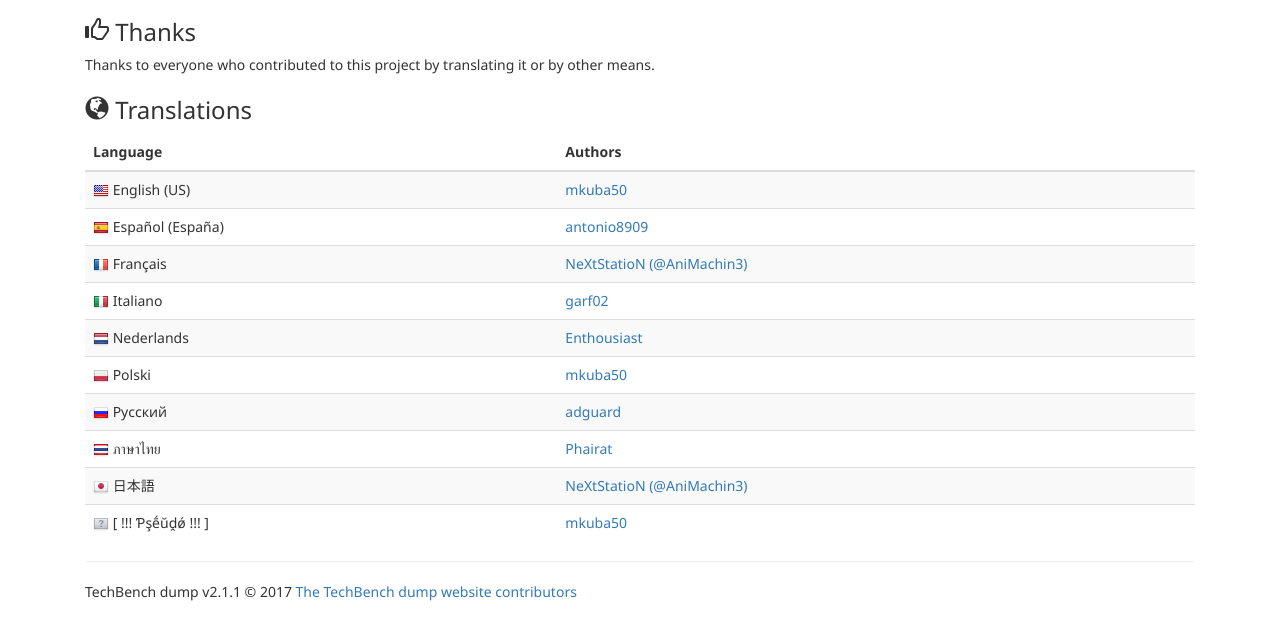
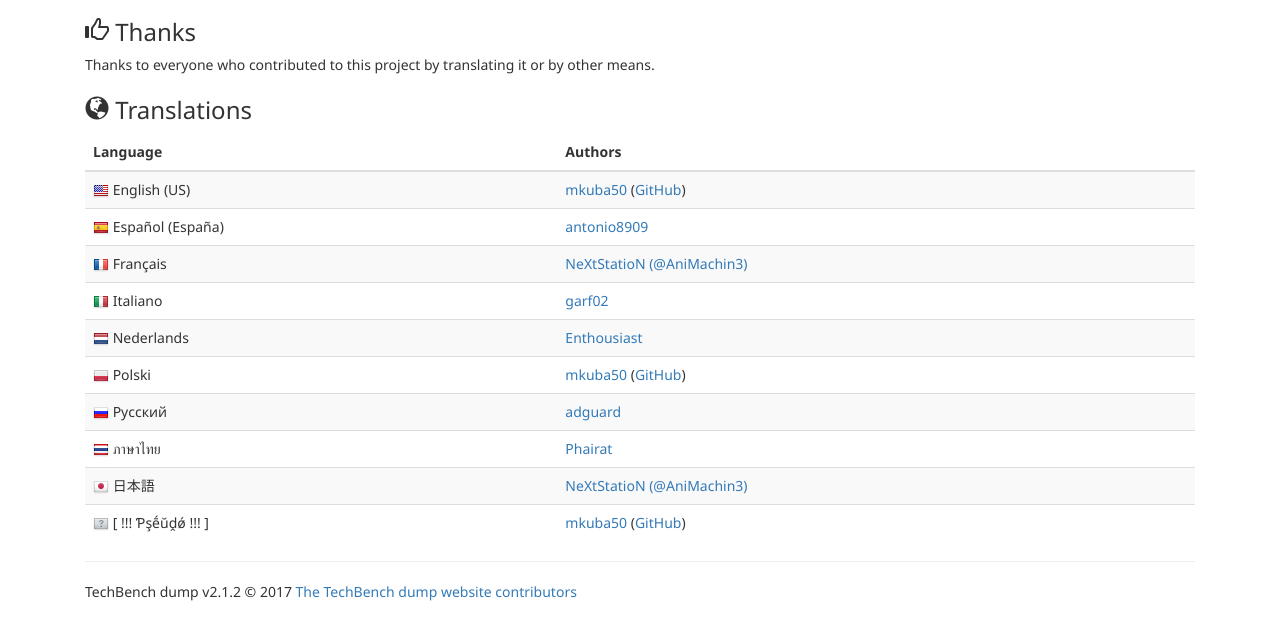
Before and after one commit to lzw29107/techbench-dump, a PHP site: page /about.php in a window 1280 px wide. Shown: the part 241-883 px from the top of the page. Run offline with PHP 8.4, Linux system fonts and the light colour scheme.

Commit message:
Change links to GitHub

```diff
--- a/web/about.php
+++ b/web/about.php
@@ -8,7 +8,7 @@
 // (at your option) any later version.
 
 // Additional terms to GPLv3 license apply, see LICENSE.txt file or
-// <https://gitlab.com/mkuba50/techbench-dump-web/blob/master/LICENSE.txt>.
+// <https://github.com/techbench-dump/website/blob/master/LICENSE.txt>.
 
 // This program is distributed in the hope that it will be useful,
 // but WITHOUT ANY WARRANTY; without even the implied warranty of
@@ -42,7 +42,7 @@ echo '<h1>'.$translation['tbDump'].'</h1>';
     </thead>
     <tr>
         <td><img src="lang/flags/en-US.png"> English (US)</td>
-        <td><a href="https://forums.mydigitallife.info/members/317641-mkuba50">mkuba50</a></td>
+        <td><a href="https://forums.mydigitallife.info/members/317641-mkuba50">mkuba50</a> (<a href="https://github.com/techbench-dump">GitHub</a>)</td>
     </tr>
     <tr>
         <td><img src="lang/flags/es-ES.png"> Español (España)</td>
@@ -62,7 +62,7 @@ echo '<h1>'.$translation['tbDump'].'</h1>';
     </tr>
     <tr>
         <td><img src="lang/flags/pl-PL.png"> Polski</td>
-        <td><a href="https://forums.mydigitallife.info/members/317641-mkuba50">mkuba50</a></td>
+        <td><a href="https://forums.mydigitallife.info/members/317641-mkuba50">mkuba50</a> (<a href="https://github.com/techbench-dump">GitHub</a>)</td>
     </tr>
     <tr>
         <td><img src="lang/flags/ru-RU.png"> Русский</td>
@@ -78,7 +78,7 @@ echo '<h1>'.$translation['tbDump'].'</h1>';
     </tr>
     <tr>
         <td><img src="lang/flags/qps-ploc.png"> [ !!! Ƥşḗŭḓǿ !!! ]</td>
-        <td><a href="https://forums.mydigitallife.info/members/317641-mkuba50">mkuba50</a></td>
+        <td><a href="https://forums.mydigitallife.info/members/317641-mkuba50">mkuba50</a> (<a href="https://github.com/techbench-dump">GitHub</a>)</td>
     </tr>
 </table>
 
--- a/web/get.php
+++ b/web/get.php
@@ -8,7 +8,7 @@
 // (at your option) any later version.
 
 // Additional terms to GPLv3 license apply, see LICENSE.txt file or
-// <https://gitlab.com/mkuba50/techbench-dump-web/blob/master/LICENSE.txt>.
+// <https://github.com/techbench-dump/website/blob/master/LICENSE.txt>.
 
 // This program is distributed in the hope that it will be useful,
 // but WITHOUT ANY WARRANTY; without even the implied warranty of
--- a/web/getByName.php
+++ b/web/getByName.php
@@ -8,7 +8,7 @@
 // (at your option) any later version.
 
 // Additional terms to GPLv3 license apply, see LICENSE.txt file or
-// <https://gitlab.com/mkuba50/techbench-dump-web/blob/master/LICENSE.txt>.
+// <https://github.com/techbench-dump/website/blob/master/LICENSE.txt>.
 
 // This program is distributed in the hope that it will be useful,
 // but WITHOUT ANY WARRANTY; without even the implied warranty of
--- a/web/getDirect.php
+++ b/web/getDirect.php
@@ -8,7 +8,7 @@
 // (at your option) any later version.
 
 // Additional terms to GPLv3 license apply, see LICENSE.txt file or
-// <https://gitlab.com/mkuba50/techbench-dump-web/blob/master/LICENSE.txt>.
+// <https://github.com/techbench-dump/website/blob/master/LICENSE.txt>.
 
 // This program is distributed in the hope that it will be useful,
 // but WITHOUT ANY WARRANTY; without even the implied warranty of
--- a/web/index.php
+++ b/web/index.php
@@ -8,7 +8,7 @@
 // (at your option) any later version.
 
 // Additional terms to GPLv3 license apply, see LICENSE.txt file or
-// <https://gitlab.com/mkuba50/techbench-dump-web/blob/master/LICENSE.txt>.
+// <https://github.com/techbench-dump/website/blob/master/LICENSE.txt>.
 
 // This program is distributed in the hope that it will be useful,
 // but WITHOUT ANY WARRANTY; without even the implied warranty of
--- a/web/lang/core.php
+++ b/web/lang/core.php
@@ -8,7 +8,7 @@
 // (at your option) any later version.
 
 // Additional terms to GPLv3 license apply, see LICENSE.txt file or
-// <https://gitlab.com/mkuba50/techbench-dump-web/blob/master/LICENSE.txt>.
+// <https://github.com/techbench-dump/website/blob/master/LICENSE.txt>.
 
 // This program is distributed in the hope that it will be useful,
 // but WITHOUT ANY WARRANTY; without even the implied warranty of
--- a/web/lang/langs/en-US.php
+++ b/web/lang/langs/en-US.php
@@ -14,7 +14,7 @@ $translation = array(
     'aboutPage' => 'About',
     'githubGist' => 'Gist',
     'githubRepoScript' => 'GitHub repository (script)',
-    'gitlabRepoWeb' => 'GitLab repository (website)',
+    'githubRepoWeb' => 'GitHub repository (website)',
     'langMenu' => 'Language',
     'techInfo' => 'Technical information',
     'lastUpdate' => 'Last update',
--- a/web/lang/langs/es-ES.php
+++ b/web/lang/langs/es-ES.php
@@ -14,7 +14,7 @@ $translation = array(
     'aboutPage' => 'Acerca de',
     'githubGist' => 'Gist',
     'githubRepoScript' => 'Repositorio de GitHub (script)',
-    'gitlabRepoWeb' => 'Repositorio de GitLab (Página Web)',
+    'githubRepoWeb' => 'Repositorio de GitHub (Página Web)',
     'langMenu' => 'Idioma',
     'techInfo' => 'Información técnica',
     'lastUpdate' => 'Ultima actualización',
--- a/web/lang/langs/fr-FR.php
+++ b/web/lang/langs/fr-FR.php
@@ -14,7 +14,7 @@ $translation = array(
     'aboutPage' => 'À propos',
     'githubGist' => 'Gist',
     'githubRepoScript' => 'Dépôt GitHub (script)',
-    'gitlabRepoWeb' => 'Dépôt GitLab (site)',
+    'githubRepoWeb' => 'Dépôt GitHub (site)',
     'langMenu' => 'Langue',
     'techInfo' => 'Informations techniques',
     'lastUpdate' => 'Dernière mise à jour',
--- a/web/lang/langs/it-IT.php
+++ b/web/lang/langs/it-IT.php
@@ -14,7 +14,7 @@ $translation = array(
     'aboutPage' => 'Informazioni',
     'githubGist' => 'Gist',
     'githubRepoScript' => 'GitHub repository (script)',
-    'gitlabRepoWeb' => 'GitLab repository (sito web)',
+    'githubRepoWeb' => 'GitHub repository (sito web)',
     'langMenu' => 'Linua',
     'techInfo' => 'Informazioni tecniche',
     'lastUpdate' => 'Ultimo aggiornamento',
--- a/web/lang/langs/ja-JP.php
+++ b/web/lang/langs/ja-JP.php
@@ -14,7 +14,7 @@ $translation = array(
     'aboutPage' => '約',
     'githubGist' => 'Gist',
     'githubRepoScript' => 'GitHubリポジトリ （スクリプト）',
-    'gitlabRepoWeb' => 'GitLabリポジトリ （ウェブサイト）',
+    'githubRepoWeb' => 'GitHubリポジトリ （ウェブサイト）',
     'langMenu' => '言語',
     'techInfo' => '技術情報',
     'lastUpdate' => '最後の更新',
--- a/web/lang/langs/nl-NL.php
+++ b/web/lang/langs/nl-NL.php
@@ -14,7 +14,7 @@ $translation = array(
     'aboutPage' => 'Over',
     'githubGist' => 'Gist',
     'githubRepoScript' => 'GitHub repository (script)',
-    'gitlabRepoWeb' => 'GitLab repository (website)',
+    'githubRepoWeb' => 'GitHub repository (website)',
     'langMenu' => 'Taal',
     'techInfo' => 'Technische informatie',
     'lastUpdate' => 'Laaste update',
--- a/web/lang/langs/pl-PL.php
+++ b/web/lang/langs/pl-PL.php
@@ -14,7 +14,7 @@ $translation = array(
     'aboutPage' => 'O stronie',
     'githubGist' => 'Gist',
     'githubRepoScript' => 'Repozytorium GitHub (skrypt)',
-    'gitlabRepoWeb' => 'Repozytorium GitLab (strona)',
+    'githubRepoWeb' => 'Repozytorium GitHub (strona)',
     'langMenu' => 'Język',
     'techInfo' => 'Informacja techniczna',
     'lastUpdate' => 'Ostatnia aktualizacja',
--- a/web/lang/langs/qps-ploc.php
+++ b/web/lang/langs/qps-ploc.php
@@ -14,7 +14,7 @@ $translation = array(
     'aboutPage' => '[ !!! Ȧƀǿŭŧ !!! ]',
     'githubGist' => '[ !!! Ɠīşŧ !!! ]',
     'githubRepoScript' => '[ !!! ƓīŧĦŭƀ řḗƥǿşīŧǿřẏ (şƈřīƥŧ) !!! ]',
-    'gitlabRepoWeb' => '[ !!! ƓīŧĿȧƀ řḗƥǿşīŧǿřẏ (ẇḗƀşīŧḗ) !!! ]',
+    'githubRepoWeb' => '[ !!! ƓīŧĦŭƀ řḗƥǿşīŧǿřẏ (ẇḗƀşīŧḗ) !!! ]',
     'langMenu' => '[ !!! Ŀȧƞɠŭȧɠḗ !!! ]',
     'techInfo' => '[ !!! Ŧḗƈħƞīƈȧŀ īƞƒǿřḿȧŧīǿƞ !!! ]',
     'lastUpdate' => '[ !!! Ŀȧşŧ ŭƥḓȧŧḗ !!! ]',
--- a/web/lang/langs/ru-RU.php
+++ b/web/lang/langs/ru-RU.php
@@ -14,7 +14,7 @@ $translation = array(
     'aboutPage' => 'О сайте',
     'githubGist' => 'Gist',
     'githubRepoScript' => 'GitHub хранилище (скрипт)',
-    'gitlabRepoWeb' => 'GitLab хранилице (веб-сайт)',
+    'githubRepoWeb' => 'GitHub хранилице (веб-сайт)',
     'langMenu' => 'Язык',
     'techInfo' => 'Техническая информация',
     'lastUpdate' => 'Последнее обновление',
--- a/web/lang/langs/th-TH.php
+++ b/web/lang/langs/th-TH.php
@@ -14,7 +14,7 @@ $translation = array(
     'aboutPage' => 'เกี่ยวกับ',
     'githubGist' => 'Markdown',
     'githubRepoScript' => 'GitHub พื้นที่เก็บข้อมูล (สคริปต์)',
-    'gitlabRepoWeb' => 'GitLab พื้นที่เก็บข้อมูล (เว็บไซต์)',
+    'githubRepoWeb' => 'GitHub พื้นที่เก็บข้อมูล (เว็บไซต์)',
     'langMenu' => 'ภาษา',
     'techInfo' => 'ข้อมูลทางเทคนิค',
     'lastUpdate' => 'การปรับปรุงครั้งล่าสุด',
--- a/web/langs.php
+++ b/web/langs.php
@@ -8,7 +8,7 @@
 // (at your option) any later version.
 
 // Additional terms to GPLv3 license apply, see LICENSE.txt file or
-// <https://gitlab.com/mkuba50/techbench-dump-web/blob/master/LICENSE.txt>.
+// <https://github.com/techbench-dump/website/blob/master/LICENSE.txt>.
 
 // This program is distributed in the hope that it will be useful,
 // but WITHOUT ANY WARRANTY; without even the implied warranty of
--- a/web/products.php
+++ b/web/products.php
@@ -8,7 +8,7 @@
 // (at your option) any later version.
 
 // Additional terms to GPLv3 license apply, see LICENSE.txt file or
-// <https://gitlab.com/mkuba50/techbench-dump-web/blob/master/LICENSE.txt>.
+// <https://github.com/techbench-dump/website/blob/master/LICENSE.txt>.
 
 // This program is distributed in the hope that it will be useful,
 // but WITHOUT ANY WARRANTY; without even the implied warranty of
--- a/web/shared/get.php
+++ b/web/shared/get.php
@@ -8,7 +8,7 @@
 // (at your option) any later version.
 
 // Additional terms to GPLv3 license apply, see LICENSE.txt file or
-// <https://gitlab.com/mkuba50/techbench-dump-web/blob/master/LICENSE.txt>.
+// <https://github.com/techbench-dump/website/blob/master/LICENSE.txt>.
 
 // This program is distributed in the hope that it will be useful,
 // but WITHOUT ANY WARRANTY; without even the implied warranty of
--- a/web/shared/style.php
+++ b/web/shared/style.php
@@ -8,7 +8,7 @@
 // (at your option) any later version.
 
 // Additional terms to GPLv3 license apply, see LICENSE.txt file or
-// <https://gitlab.com/mkuba50/techbench-dump-web/blob/master/LICENSE.txt>.
+// <https://github.com/techbench-dump/website/blob/master/LICENSE.txt>.
 
 // This program is distributed in the hope that it will be useful,
 // but WITHOUT ANY WARRANTY; without even the implied warranty of
@@ -18,7 +18,7 @@
 // You should have received a copy of the GNU General Public License
 // along with this program.  If not, see <http://www.gnu.org/licenses/>.
 
-$websiteVersion = '2.1.1';
+$websiteVersion = '2.1.2';
 function styleTop($pageType = 'home') {
     global $translation, $langCore_menu, $langParam;
 
@@ -56,7 +56,7 @@ function styleTop($pageType = 'home') {
     (at your option) any later version.
 
     Additional terms to GPLv3 license apply, see LICENSE.txt file or
-    <https://gitlab.com/mkuba50/techbench-dump-web/blob/master/LICENSE.txt>.
+    <https://github.com/techbench-dump/website/blob/master/LICENSE.txt>.
 
     This program is distributed in the hope that it will be useful,
     but WITHOUT ANY WARRANTY; without even the implied warranty of
@@ -108,8 +108,8 @@ function styleTop($pageType = 'home') {
                         <li class="dropdown"><a class="dropdown-toggle" data-toggle="dropdown" role="button">'. $translation['moreMenu'] . ' <span class="caret"></span></a>
                             <ul class="dropdown-menu">
                                 <li><a href="https://gist.github.com/mkuba50/27c909501cbc2a4f169be4b4075a66ff">'.$translation['githubGist'].'</a></li>
-                                <li><a href="https://github.com/mkuba50/techbench-dump">'.$translation['githubRepoScript'].'</a></li>
-                                <li><a href="https://gitlab.com/mkuba50/techbench-dump-web">'.$translation['gitlabRepoWeb'].'</a></li>
+                                <li><a href="https://github.com/techbench-dump/script">'.$translation['githubRepoScript'].'</a></li>
+                                <li><a href="https://github.com/techbench-dump/website">'.$translation['githubRepoWeb'].'</a></li>
                             </ul>
                         </li>
                         '.$navbarLink2.'
```
